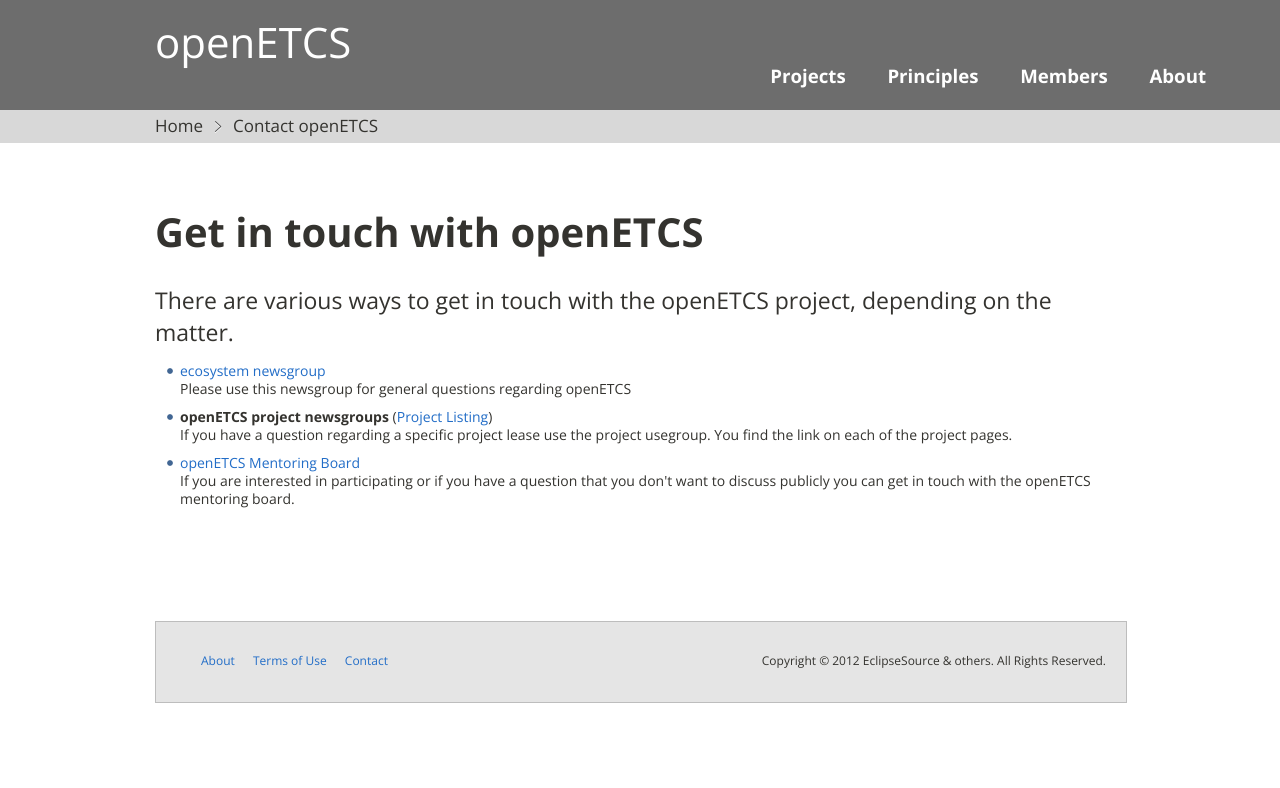
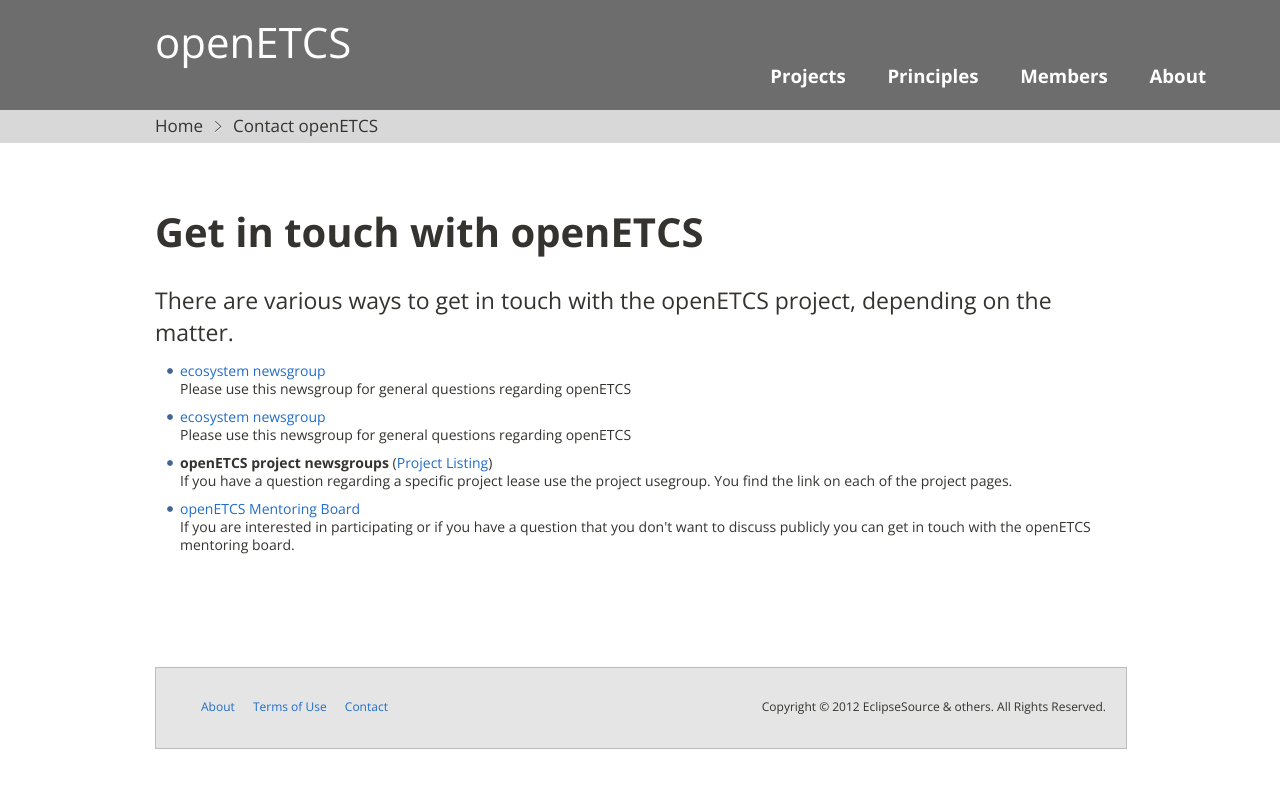
Before and after one commit to openETCS/openetcs.github.com, a Jekyll site: the page built from contact.html, in a window 1280 px wide. Shown: the top 788 px of the page. Built offline with Jekyll 4.4.1, drawn with Linux system fonts in a browser that asks for light colours.

Commit message:
Update contact.html

```diff
--- a/contact.html
+++ b/contact.html
@@ -9,6 +9,7 @@ title: Contact openETCS
   </p>
   <ul>
     <li><a href="mailto:ep@openetcs.org">ecosystem newsgroup</a><br/>Please use this newsgroup for general questions regarding openETCS
+    <li><a href="mailto:ep@openetcs.org">ecosystem newsgroup</a><br/>Please use this newsgroup for general questions regarding openETCS
     <li><strong>openETCS project newsgroups</strong>  (<a href="/projects/">Project Listing</a>)<br/>If you have a question regarding a specific project lease use the project usegroup. You find the link on each of the project pages.
     <li><a href="mailto:mentoring-board@openetcs.org">openETCS Mentoring Board</a><br/>If you are interested in participating or if you have a question that you don't want to discuss publicly you can get in touch with the openETCS mentoring board.
 
```
